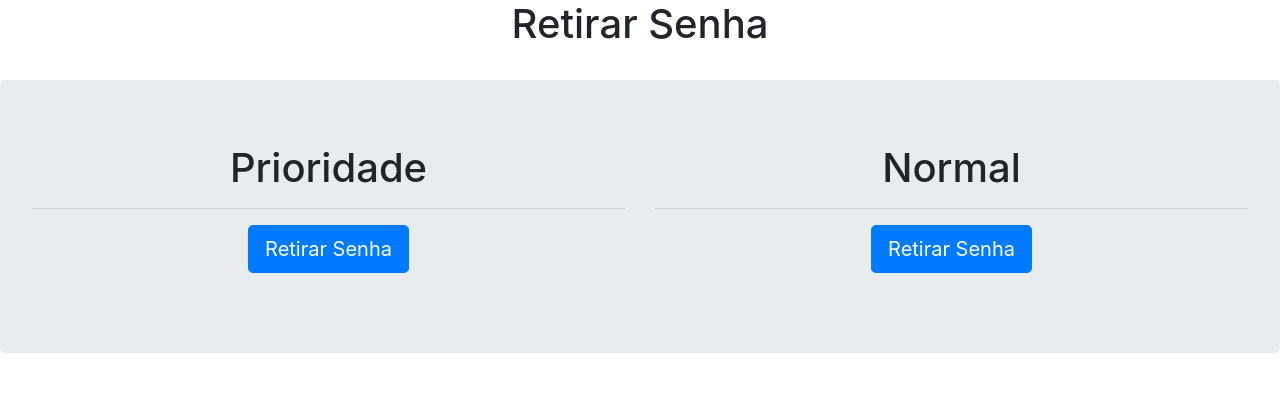
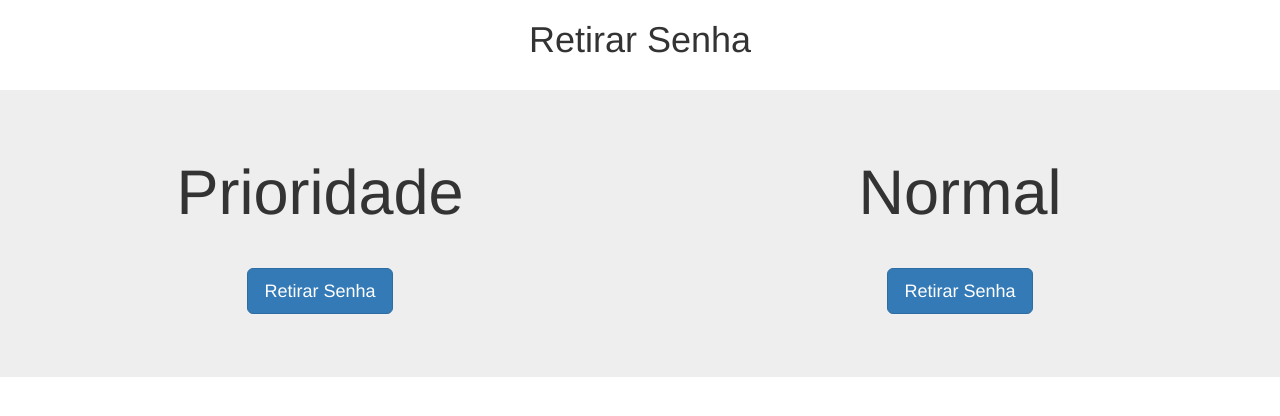
Before and after one commit to joseflaviosouzajr/SISPEP, a PHP site: page /view/atd_viewRetiraTotem.php in a window 1280 px wide. Shown: the top 416 px of the page. Run offline with PHP 8.4, Linux system fonts and the light colour scheme; some libraries are stand-ins or nearby versions.

Commit message:
app base

```diff
--- a/app/view/atd_viewRetiraTotem.php
+++ b/app/view/atd_viewRetiraTotem.php
@@ -5,14 +5,16 @@
     <meta name="viewport"
           content="width=device-width, user-scalable=no, initial-scale=1.0, maximum-scale=1.0, minimum-scale=1.0">
     <meta http-equiv="X-UA-Compatible" content="ie=edge">
-    <link rel="stylesheet" href="https://maxcdn.bootstrapcdn.com/bootstrap/4.0.0-beta.2/css/bootstrap.min.css" integrity="sha384-PsH8R72JQ3SOdhVi3uxftmaW6Vc51MKb0q5P2rRUpPvrszuE4W1povHYgTpBfshb" crossorigin="anonymous">
+    <link rel="stylesheet" href="../../lib/bootstrap/css/bootstrap.min.css">
     <title>SISPEP | Totem Senha</title>
 </head>
 <body>
-
+<section>
+    <div class="container-fluid">
         <h1 class="text-center">Retirar Senha</h1>
+    </div>
     <br>
-<div class="jumbotron">
+    <div class="jumbotron container-fluid">
         <div class="row">
             <div class="col-md-6 col-xs-12">
                 <div class="text-center">
@@ -30,12 +32,12 @@
             </div>
         </div>
     </div>
-
+</section>
 <div id="result"></div>
 
 </body>
-<script src="https://ajax.googleapis.com/ajax/libs/jquery/1.12.4/jquery.min.js"></script>
-<script src="https://maxcdn.bootstrapcdn.com/bootstrap/3.3.7/js/bootstrap.min.js" integrity="sha384-Tc5IQib027qvyjSMfHjOMaLkfuWVxZxUPnCJA7l2mCWNIpG9mGCD8wGNIcPD7Txa" crossorigin="anonymous"></script>
+<script src="../../lib/plugins/jQuery/jquery-1.12.4.min.js"></script>
+<script src="../../lib/bootstrap/js/bootstrap.min.js"></script>
 <script type="text/javascript">
 
     function retirarSenha(prioridadeTotem){
```
Lines whose indentation alone changed are shown as unchanged.
